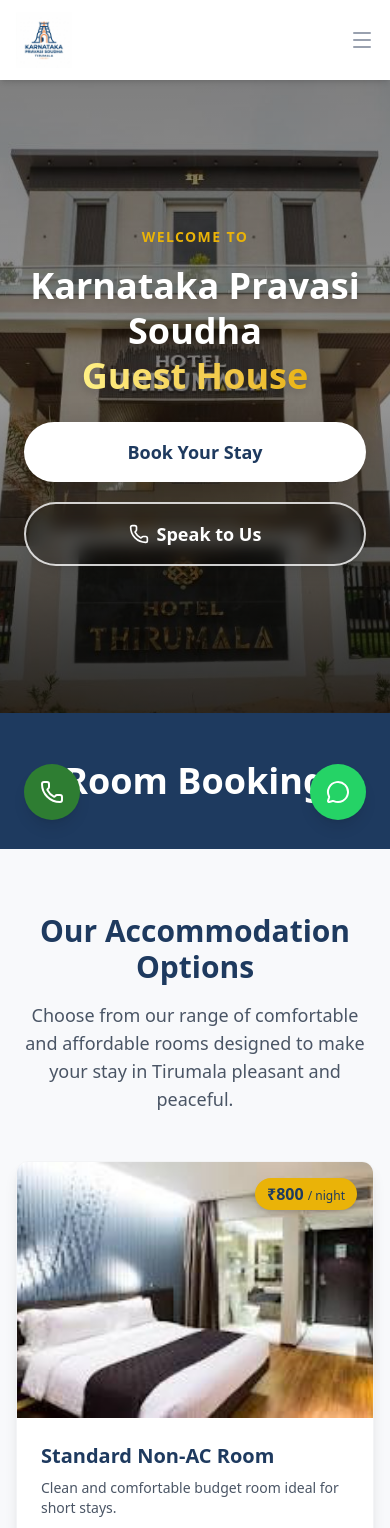
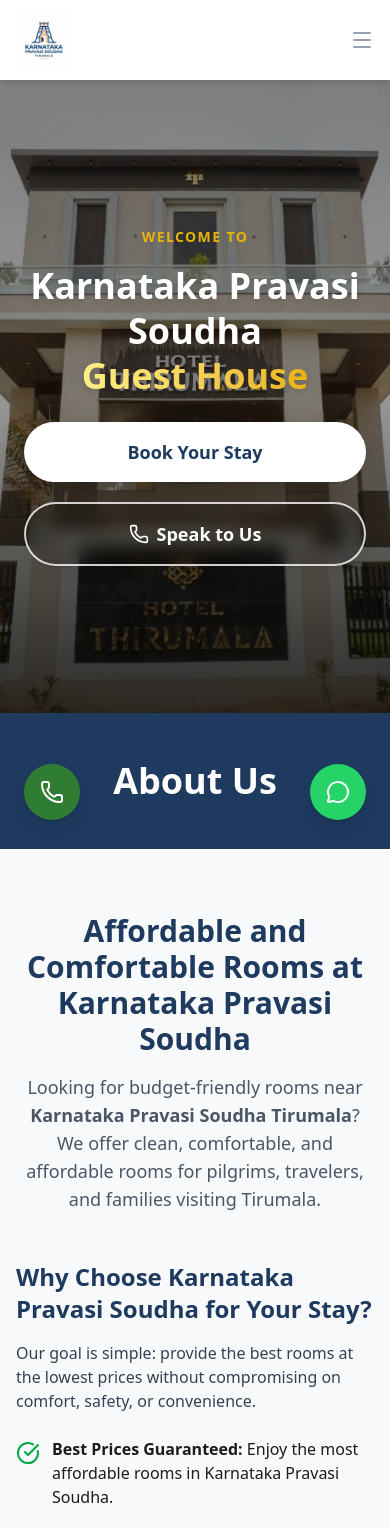
Before and after one commit to sumitkumards07/karnataka, a React (Vite) app: page / in a window 390 px wide. Shown: the top 1528 px of the page. Built offline with nearby package versions, Linux system fonts and the light colour scheme.

Commit message:
Update layout order: Mobile shows About then Rooms, Desktop shows Rooms then About

```diff
--- a/src/components/Layout.tsx
+++ b/src/components/Layout.tsx
@@ -56,8 +56,8 @@
           <div className="md:hidden">
             <div className="px-2 pt-2 pb-3 space-y-1 sm:px-3">
               <Link to="/" onClick={() => setIsMenuOpen(false)} className={`block px-3 py-2 rounded-md text-base font-medium ${isActive('/') && !location.hash ? 'text-gray-900 bg-gray-50' : 'text-gray-600 hover:text-gray-900 hover:bg-gray-50'}`}>Home</Link>
+              <Link to="/#about" onClick={() => setIsMenuOpen(false)} className={`block px-3 py-2 rounded-md text-base font-medium ${location.hash === '#about' ? 'text-gray-900 bg-gray-50' : 'text-gray-600 hover:text-gray-900 hover:bg-gray-50'}`}>About</Link>
               <Link to="/#rooms" onClick={() => setIsMenuOpen(false)} className={`block px-3 py-2 rounded-md text-base font-medium ${location.hash === '#rooms' ? 'text-gray-900 bg-gray-50' : 'text-gray-600 hover:text-gray-900 hover:bg-gray-50'}`}>Room Booking</Link>
-              <Link to="/#about" onClick={() => setIsMenuOpen(false)} className={`block px-3 py-2 rounded-md text-base font-medium ${location.hash === '#about' ? 'text-gray-900 bg-gray-50' : 'text-gray-600 hover:text-gray-900 hover:bg-gray-50'}`}>About</Link>
               <Link to="/#faq" onClick={() => setIsMenuOpen(false)} className={`block px-3 py-2 rounded-md text-base font-medium ${location.hash === '#faq' ? 'text-gray-900 bg-gray-50' : 'text-gray-600 hover:text-gray-900 hover:bg-gray-50'}`}>FAQ</Link>
               <Link to="/#contact" onClick={() => setIsMenuOpen(false)} className={`block px-3 py-2 rounded-md text-base font-medium ${location.hash === '#contact' ? 'text-gray-900 bg-gray-50' : 'text-gray-600 hover:text-gray-900 hover:bg-gray-50'}`}>Contact</Link>
             </div>
--- a/src/pages/Home.tsx
+++ b/src/pages/Home.tsx
@@ -47,15 +47,21 @@
             </div>
           </section>
 
-          {/* Rooms Section */}
-          <section id="rooms">
-            <Rooms />
-          </section>
+          <div className="flex flex-col">
+            <div className="order-1 md:order-2">
+              {/* About Section */}
+              <section id="about">
+                <About />
+              </section>
+            </div>
 
-          {/* About Section */}
-          <section id="about">
-            <About />
-          </section>
+            <div className="order-2 md:order-1">
+              {/* Rooms Section */}
+              <section id="rooms">
+                <Rooms />
+              </section>
+            </div>
+          </div>
 
           {/* Why Choose Us */}
           <section className="max-w-[1200px] mx-auto px-gutter py-xl">
```
